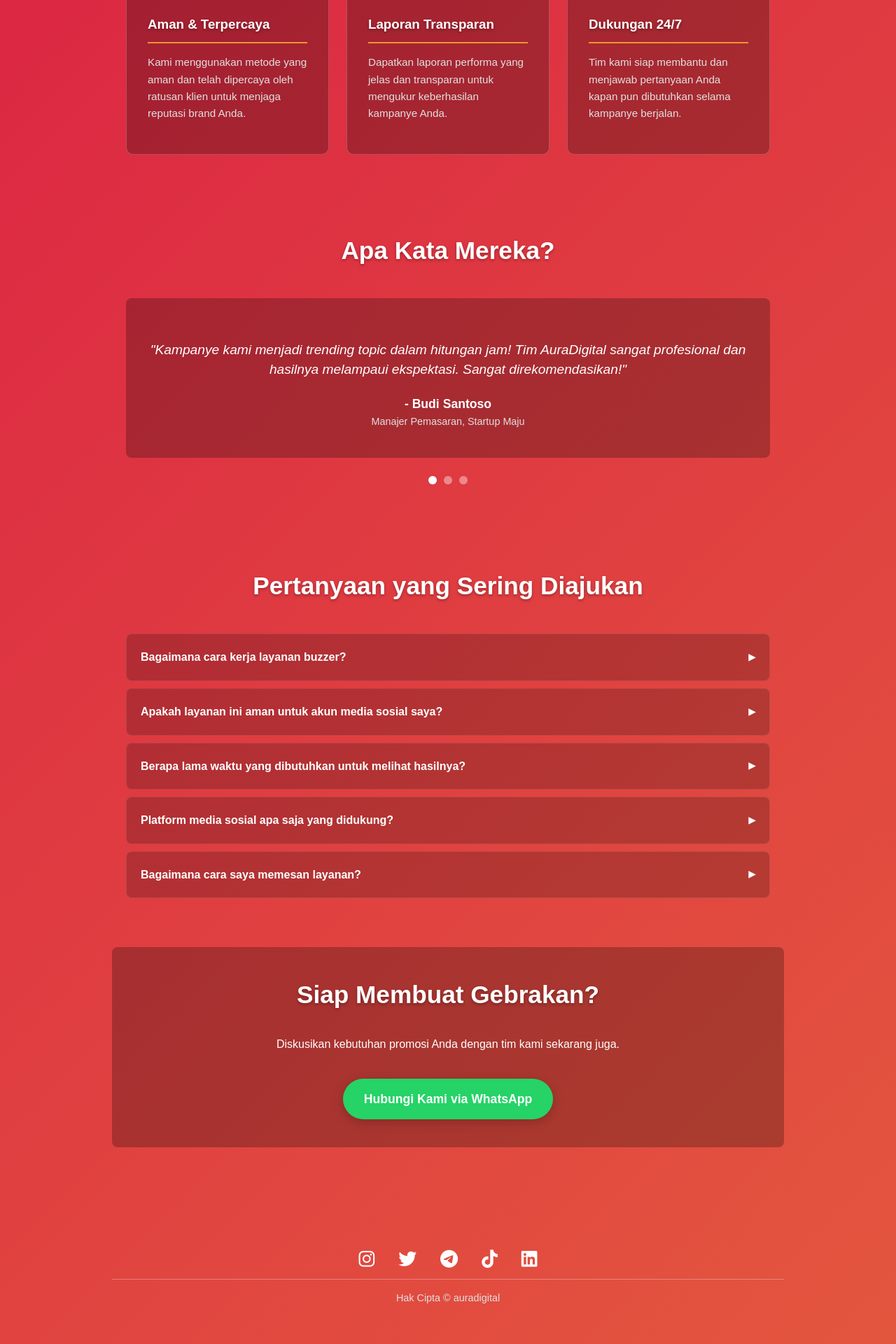
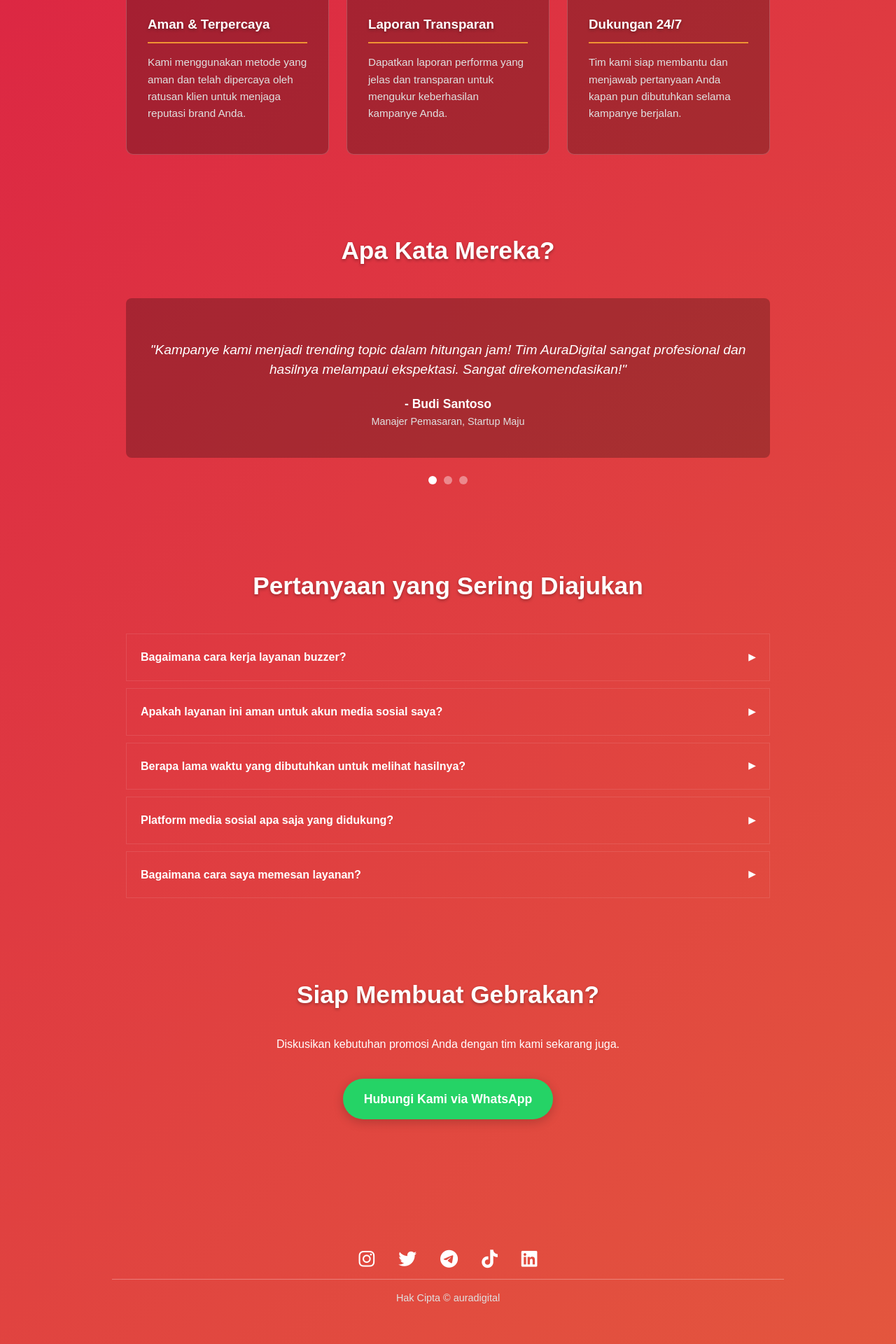
Before and after one commit to AzkaAtta/azkaatta.github.io, a Jekyll site: the page built from index.html, in a window 1280 px wide. Shown: the part 1230-3150 px from the top of the page at 70% size. Built offline with Jekyll 4.4.1, drawn with Linux system fonts in a browser that asks for light colours.

Commit message:
Update style.css

```diff
--- a/assets/style.css
+++ b/assets/style.css
@@ -359,7 +359,7 @@ main h1 {
 
 /* Styling untuk setiap item FAQ */
 .faq-section details {
-  background-color: rgba(0, 0, 0, 0.2); /* Latar semi-transparan */
+  background-color: transparent
   border-radius: 8px;
   margin-bottom: 10px;
   border: 1px solid rgba(255, 255, 255, 0.1);
@@ -415,7 +415,7 @@ main h1 {
   max-width: 960px;
   margin: 40px auto;
   padding: 40px 20px;
-  background-color: rgba(0, 0, 0, 0.25);
+  background-color: transparent
   border-radius: 8px;
   text-align: center;
 }
```
